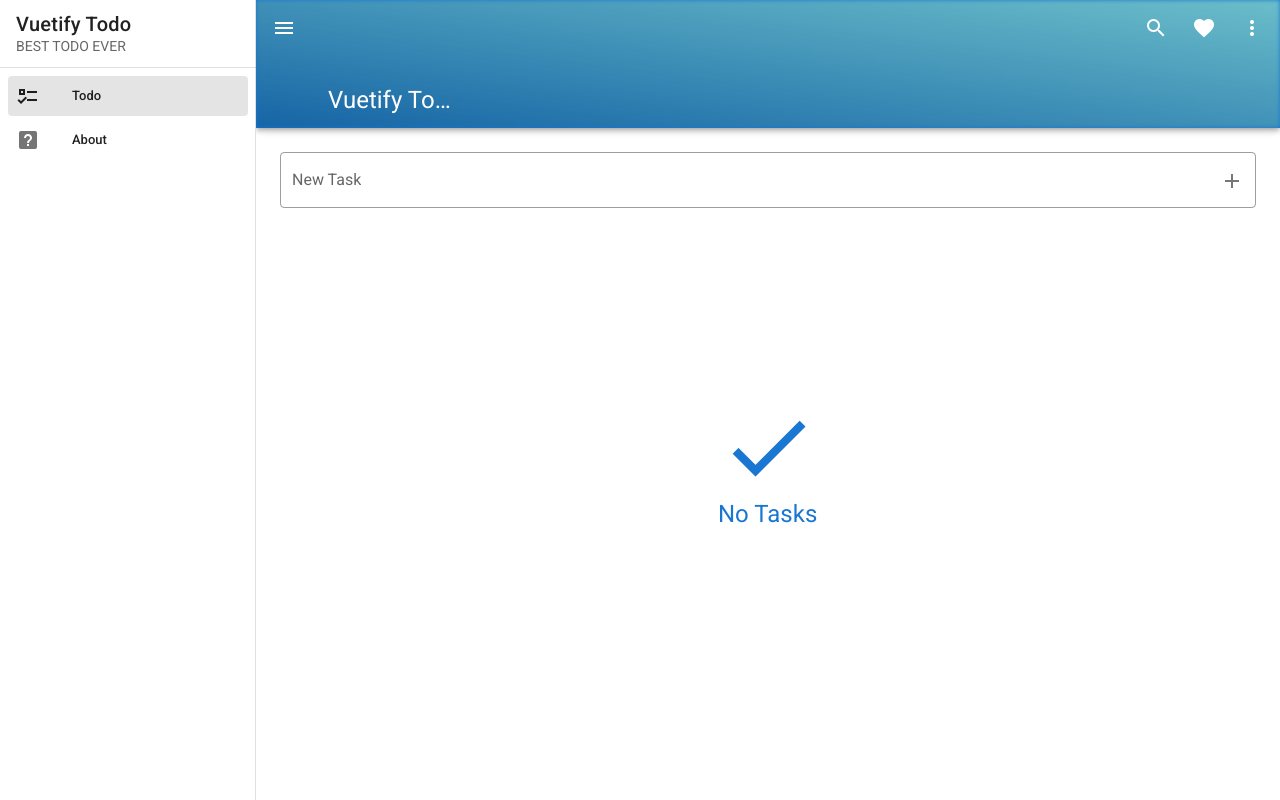
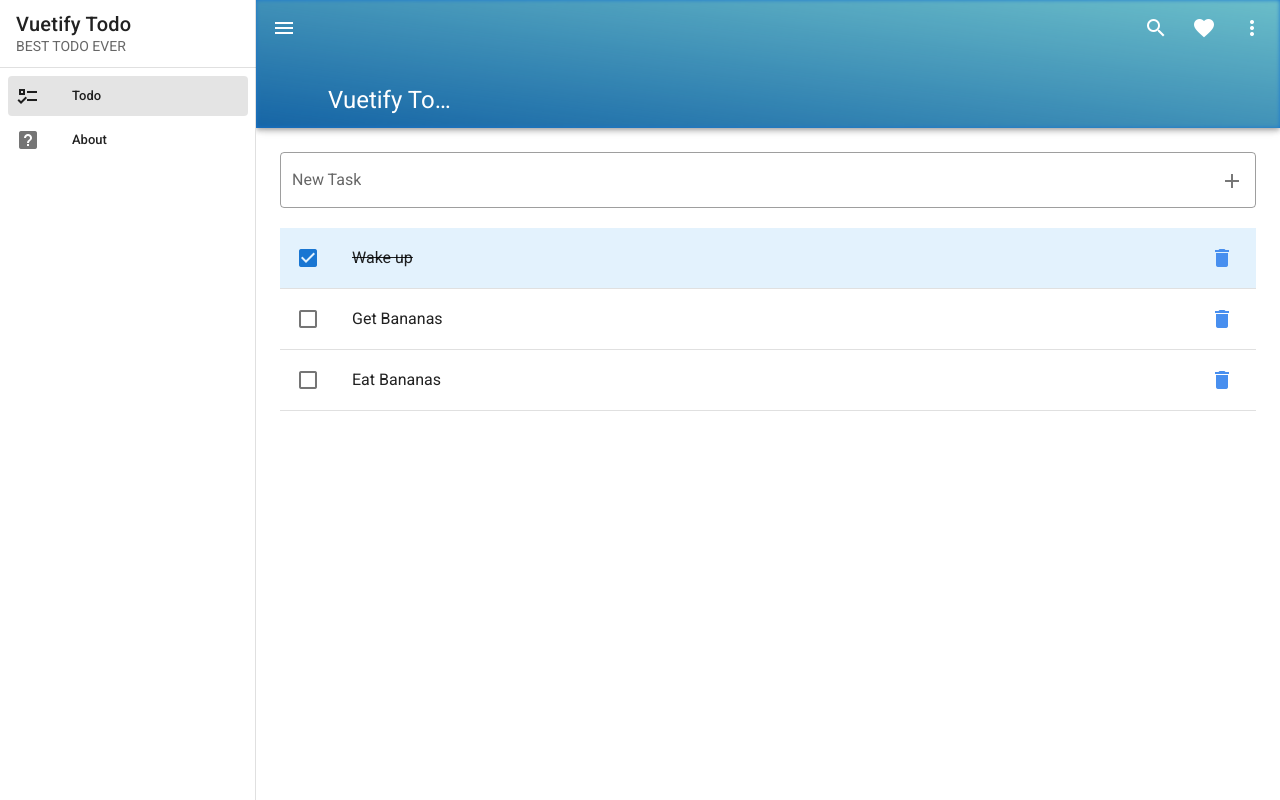
Before and after one commit to hvicheka/vuetify-todo, a Vue app: page / in a window 1280 px wide. Built offline with nearby package versions, Linux system fonts and the light colour scheme.

Commit message:
move tasks to vuex store

```diff
--- a/src/store/index.js
+++ b/src/store/index.js
@@ -4,7 +4,25 @@ import Vuex from 'vuex'
 Vue.use(Vuex)
 
 export default new Vuex.Store({
-    state: {},
+    state: {
+        tasks: [
+        {
+          id: 1,
+          title: "Wake up",
+          done: true
+        },
+        {
+          id: 2,
+          title: "Get Bananas",
+          done: false
+        },
+        {
+          id: 3,
+          title: "Eat Bananas",
+          done: false
+        }
+      ]
+    },
     mutations: {},
     actions: {},
     getters: {},
--- a/src/views/Todo.vue
+++ b/src/views/Todo.vue
@@ -12,11 +12,11 @@
         append-icon="mdi-plus"
     ></v-text-field>
     <v-list
-        v-if="tasks.length"
+        v-if="$store.state.tasks.length"
         class="p-0"
         flat
     >
-      <div v-for="task in tasks" :key="task.id">
+      <div v-for="task in $store.state.tasks" :key="task.id">
         <v-list-item @click="doneTask(task.id)" :class="{'blue lighten-5' : task.done}">
           <template v-slot:default>
             <v-list-item-action>
@@ -56,23 +56,6 @@ export default {
   data() {
     return {
       newTaskTitle: '',
-      tasks: [
-        // {
-        //   id: 1,
-        //   title: "Wake up",
-        //   done: true
-        // },
-        // {
-        //   id: 2,
-        //   title: "Get Bananas",
-        //   done: false
-        // },
-        // {
-        //   id: 3,
-        //   title: "Eat Bananas",
-        //   done: false
-        // }
-      ]
     }
   },
   methods: {
```
